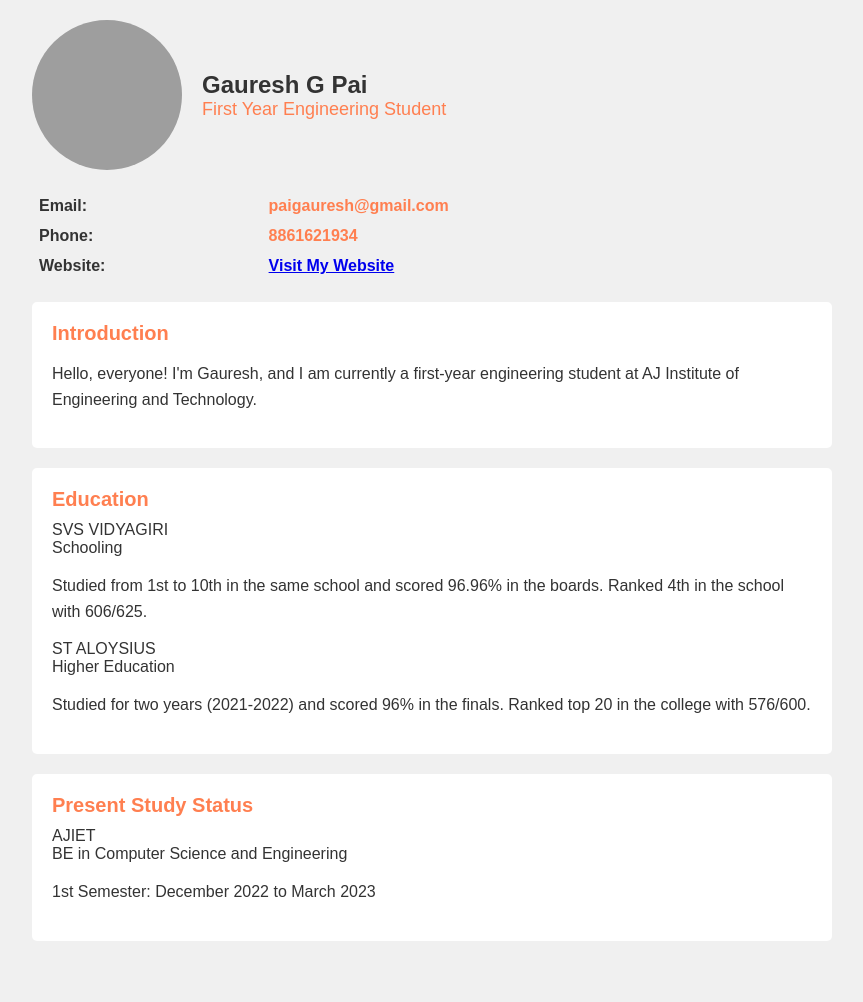
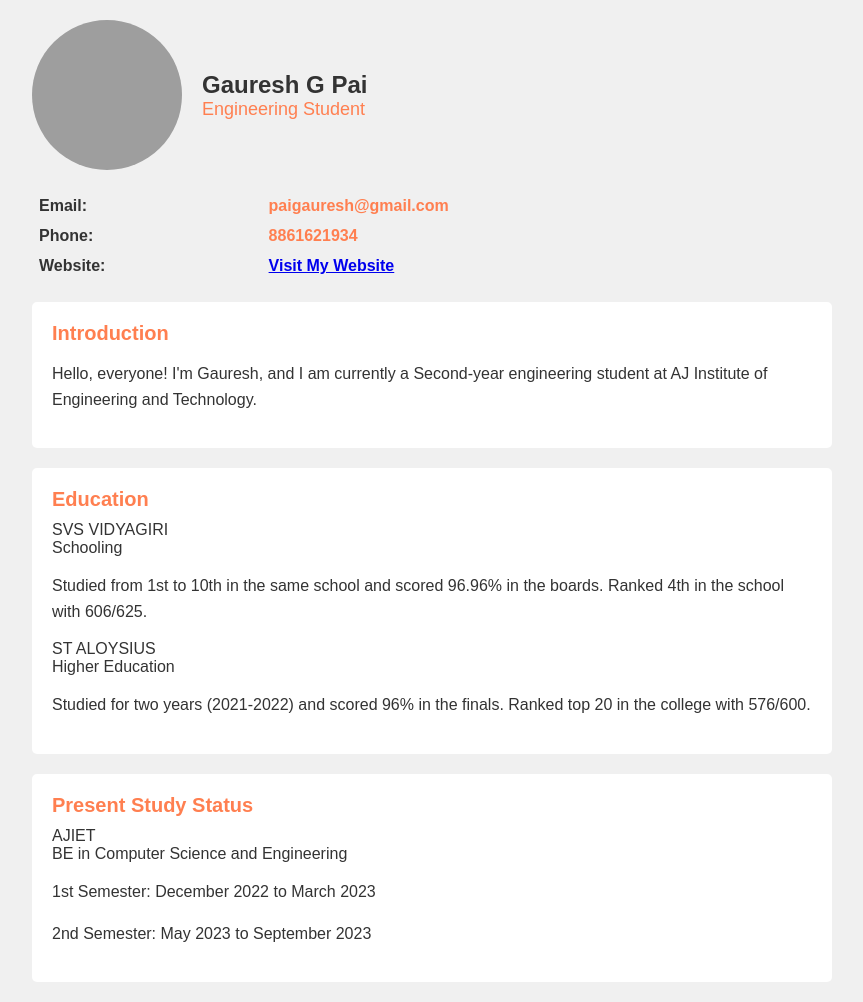
Before and after one commit to gaureshpai/upgraded-resume-3, a plain HTML site: page index.html in a window 1280 px wide. Shown: the whole page, without its empty margins (208-1071 px from the left). Before the commit the page ends 961 px from the top, so only its background shows below. Drawn offline with Linux system fonts and the light colour scheme; grey boxes are pictures that could not be loaded.

Commit message:
Update index.html

```diff
--- a/index.html
+++ b/index.html
@@ -91,7 +91,7 @@
             <img class="face" src="image.JPG" alt="Gauresh's image">
             <div class="title">
                 <h1 class="name">Gauresh G Pai</h1>
-                <p class="designation">First Year Engineering Student</p>
+                <p class="designation">Engineering Student</p>
             </div>
         </div>
         <div class="contact-info">
@@ -115,7 +115,7 @@
         <div class="section">
             <h2 class="section-title">Introduction</h2>
             <div class="section-content">
-                <p>Hello, everyone! I'm Gauresh, and I am currently a first-year engineering student at AJ Institute of Engineering and Technology.</p>
+                <p>Hello, everyone! I'm Gauresh, and I am currently a Second-year engineering student at AJ Institute of Engineering and Technology.</p>
             </div>
         </div>
         <!-- Introduction done -->
@@ -139,6 +139,7 @@
                 <div class="sname">AJIET</div>
                 <div class="stype">BE in Computer Science and Engineering</div>
                 <p>1st Semester: December 2022 to March 2023</p>
+                <p>2nd Semester: May 2023 to September 2023</p>
             </div>
         </div>
         <!-- Present Study Status done -->
```
